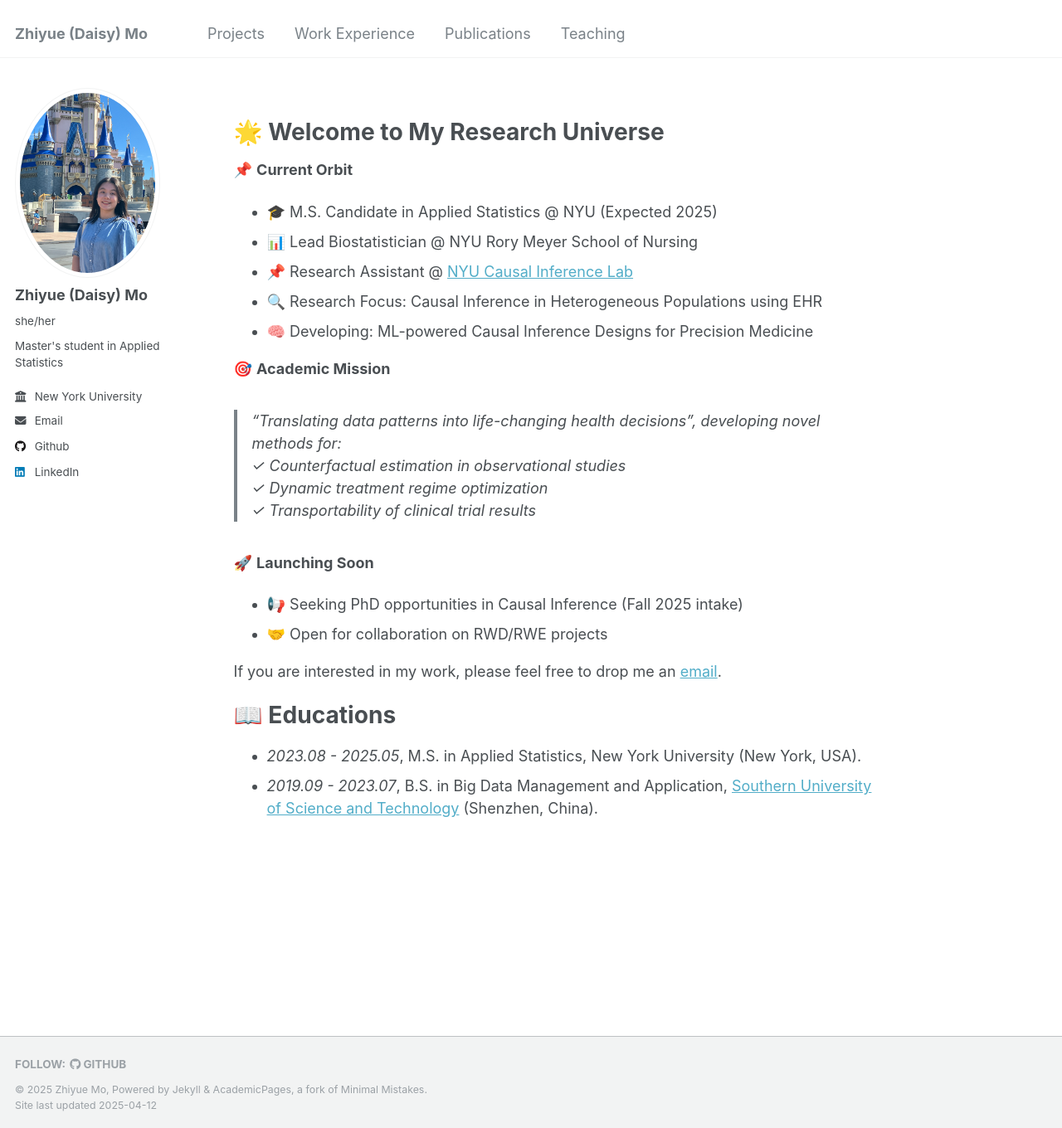
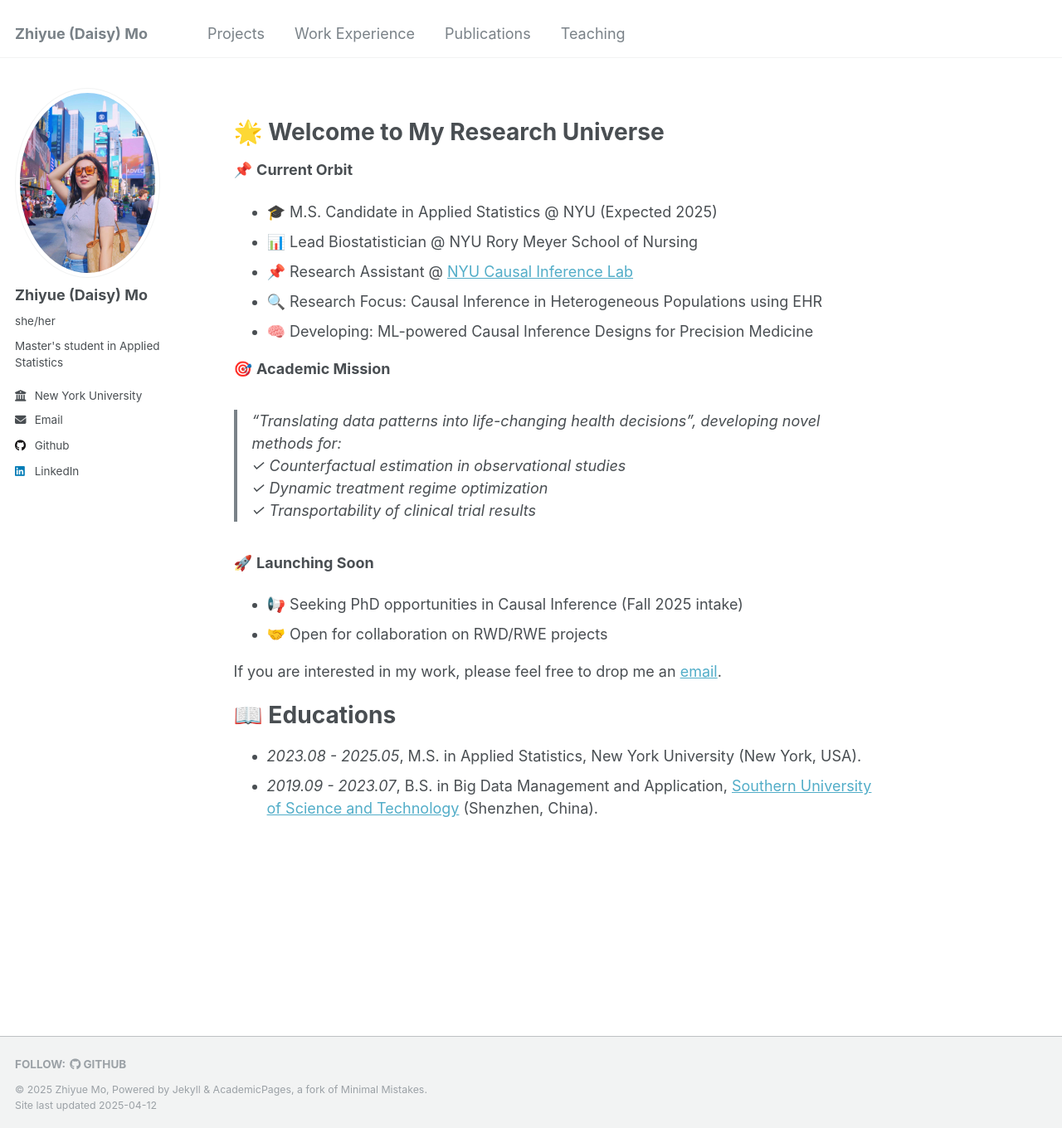
Before and after one commit to zhiyuemo/zhiyuemo.github.io, a Jekyll site: the page built from _pages/about.md, in a window 1280 px wide and 1360 px high. Shown: the whole window at 83% size. Built offline with Jekyll 4.4.1, drawn with Linux system fonts in a browser that asks for light colours.

Commit message:
Update _config.yml

```diff
--- a/_config.yml
+++ b/_config.yml
@@ -21,7 +21,7 @@ repository               : "zhiyuemo.github.io"
 #               Additional customization can be done by editing /_includes/author-profile.html
 author:
   # Biographic information
-  avatar           : "Weixin Image_2024070521345611.jpg"
+  avatar           : "Weixin Image_profile.jpg"
   name             : "Zhiyue (Daisy) Mo"
   pronouns         : "she/her"
   bio              : "Master's student in Applied Statistics"
```
